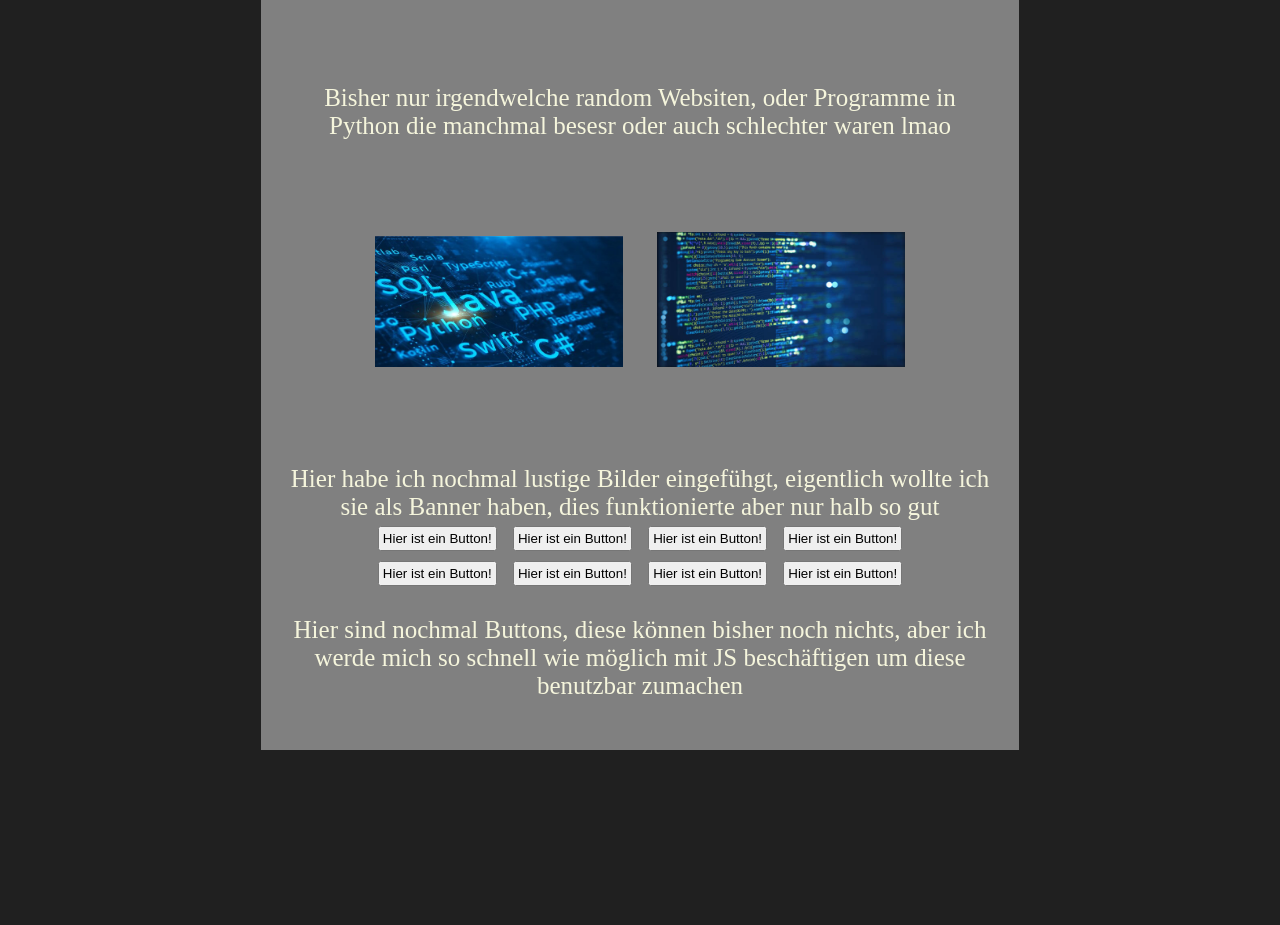
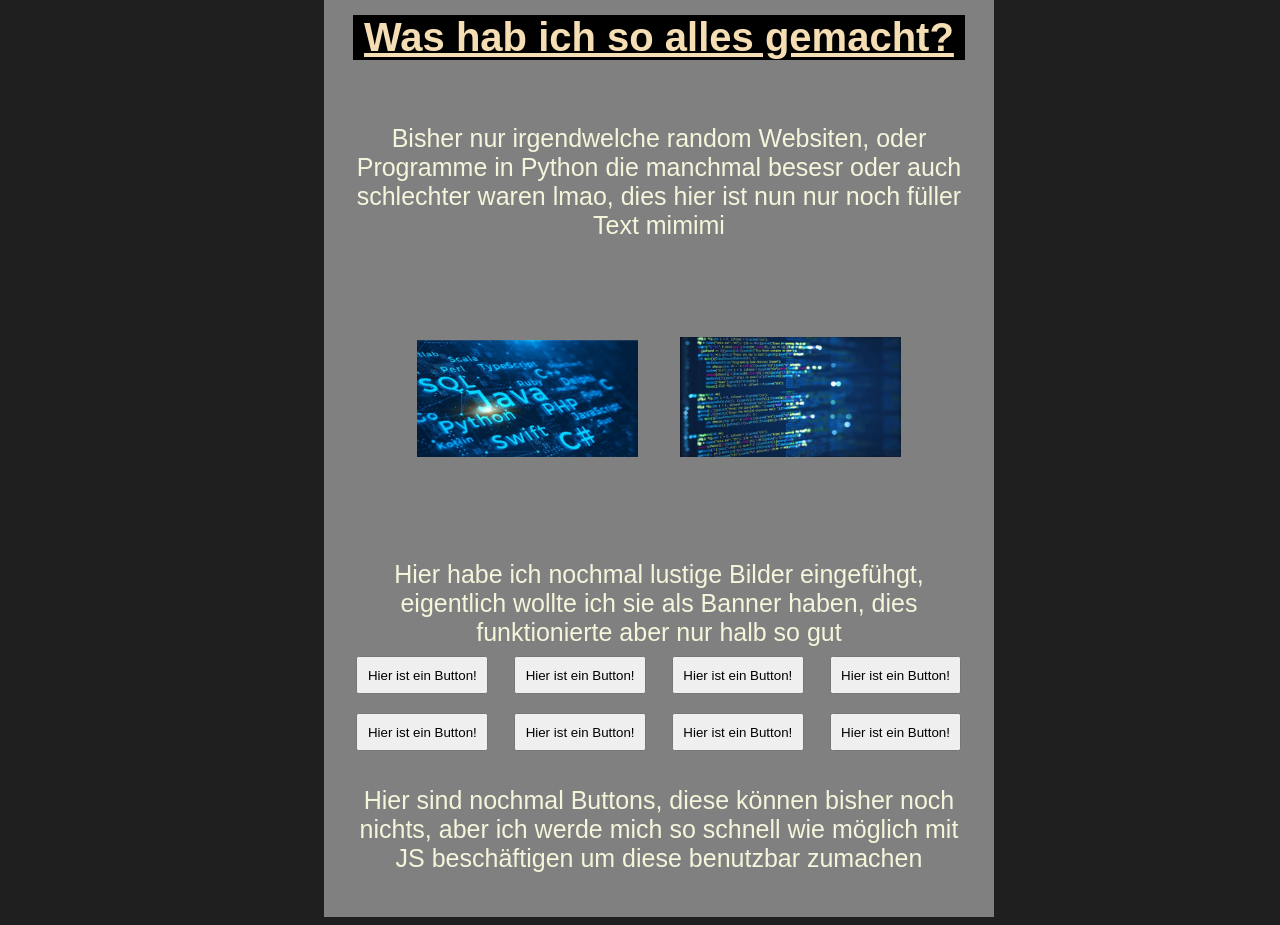
Before and after one commit to AlexArschlock/Meine-Website, a plain HTML site: page Index.html in a window 1280 px wide. Shown: the part 839-1764 px from the top of the page. Before the commit the page ends 1597 px from the top, so only its background shows below. Drawn offline with Linux system fonts and the light colour scheme.

Commit message:
Add files via upload

```diff
--- a/Index.html
+++ b/Index.html
@@ -29,11 +29,12 @@
     <br>
     <p>Lorem ipsum dolor sit, amet consectetur adipisicing elit. Voluptates at, harum, similique voluptatem obcaecati inventore illum, excepturi quibusdam adipisci sequi praesentium voluptas temporibus ea quidem dolorum ab eos assumenda eaque. Lorem ipsum dolor sit, amet consectetur adipisicing elit. Quo tempore nulla totam quos! Quam ipsa dignissimos distinctio dolorum velit, tenetur accusantium! Corrupti, non aperiam! Cupiditate omnis tempore vitae ipsum ab.</p>
     <br>
-    <h2>Was hab ich so alles gemacht?</h2>
+    <h2 >Was hab ich so alles gemacht?</h2>
     <br>
-    <p> Bisher nur irgendwelche random Websiten, oder Programme in Python die manchmal besesr oder auch schlechter waren lmao</p>
+    <p> Bisher nur irgendwelche random Websiten, oder Programme in Python die manchmal besesr oder auch schlechter waren lmao, dies hier ist nun nur noch füller Text mimimi</p>
     <br>
     <p>
+
         <img src="Images/Pic 22.jpg" alt="Picture">
         <img src="Images/Pic 1.jpg" alt="Picture2">
     </p>
--- a/style.css
+++ b/style.css
@@ -1,5 +1,5 @@
 body{
-    background-color: rgb(32, 32, 32);
+    background-color: rgb(32, 31, 31);
 }
 
 .TOP{
@@ -7,8 +7,9 @@ body{
     text-align: center;
 
     font-size: 25px;
+    font-family: Fantasy;
 
-    color:white;
+    color:wheat;
 
 
     cursor: pointer;
@@ -25,12 +26,13 @@ body{
 .MAIN_TEXT{
     font-size:  25px;
     text-align: center;
+    font-family: Fantasy;
 
-    margin-top: -20px;
-    margin-left: 20%;
-    margin-right: 20%;
-    padding: 2%;
-
+    margin-top: -30px;
+    margin-left: 25%;
+    margin-right: 25%;
+    padding: 1.5%;
+    min-width: 50%;
     background-color: grey;
     color: beige;
 
@@ -38,22 +40,28 @@ body{
 }
 
 .MAIN_TEXT h2{
-    text-align: left;
+    text-align: center;
     font-size: 40px;
-    color: white;
 
+    margin: 10px;
+
+    color: wheat;
+    text-decoration: underline;
+
+    background-color: black;
 }
 
 .MAIN_TEXT img{
 
     width: 35%;
+    margin: 5px;
     padding: 2%;
 }
 
 .MAIN_TEXT button{
 
-   margin: 5px;
-   padding: 3px;
+   margin: 1.5%;
+   padding: 1.5%;
 
 }
 
```
